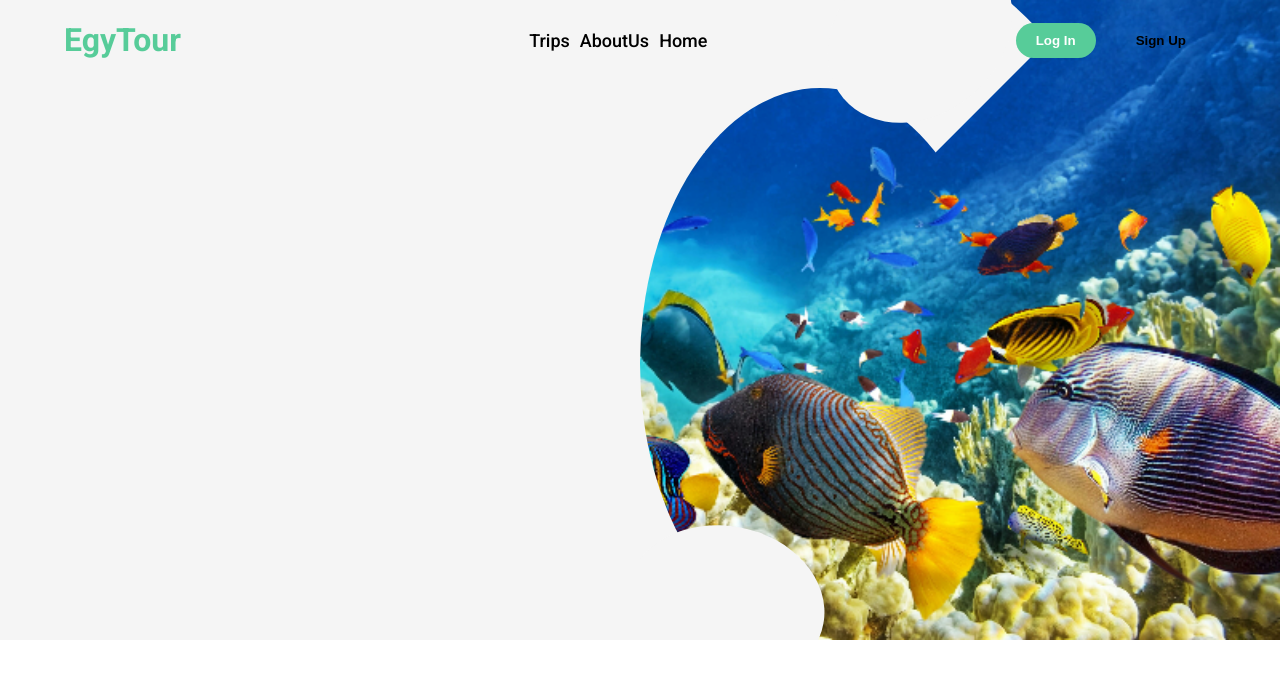
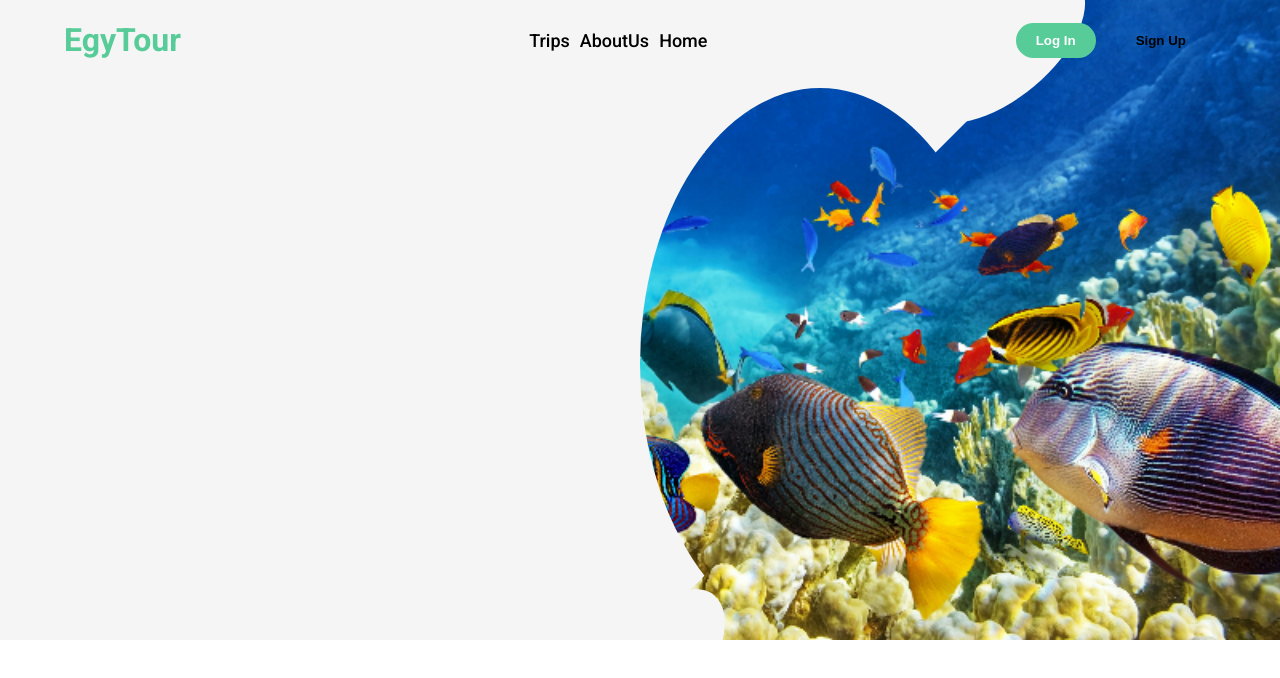
Before and after one commit to SamehElzamly/EgyTour, a React (Create React App) app: page / in a window 1280 px wide. Shown: the top 678 px of the page. Built offline with nearby package versions, Linux system fonts and the light colour scheme; a web font is replaced by a local one.

Commit message:
enhance blobs

```diff
--- a/src/App.css
+++ b/src/App.css
@@ -72,21 +72,21 @@
   border-bottom-color: transparent;
 }
 .header span div:nth-child(2) {
-  width: 160px;
+  width: 100px;
   height: 200px;
   background-color: #f5f5f5;
   border-radius: 50%;
-  left: 25vh;
+  left: 39vh;
   transform: rotate(50deg);
-  top: -66px;
+  top: -52px;
 }
 .header span div:last-child {
-  width: 160px;
+  width: 100px;
   height: 200px;
   background-color: #f5f5f5;
   border-radius: 50%;
-  left: 5px;
-  transform: rotate(100deg);
-  bottom: -66px;
+  left: -40px;
+  transform: rotate(400deg);
+  bottom: -132px;
 }
 /* end header styles */
```
